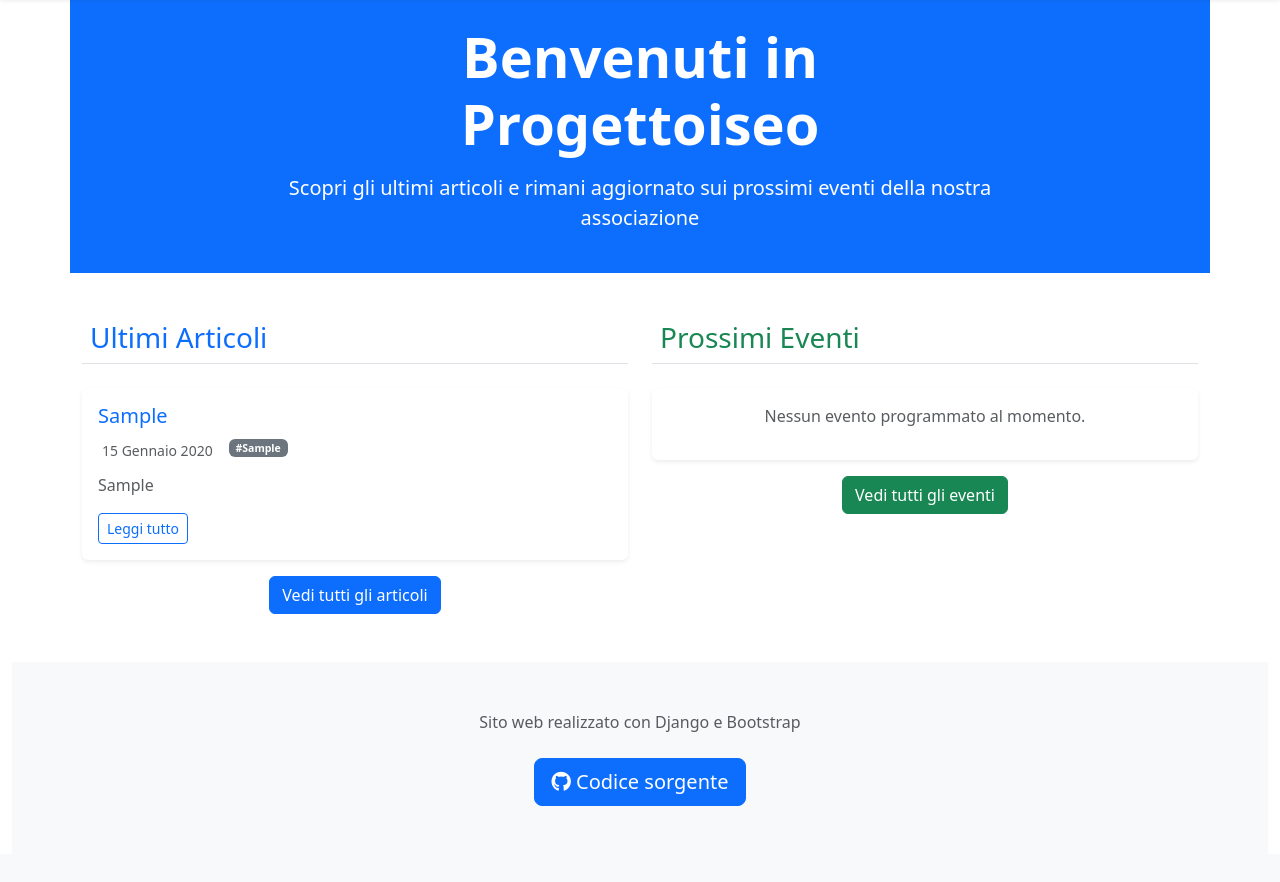
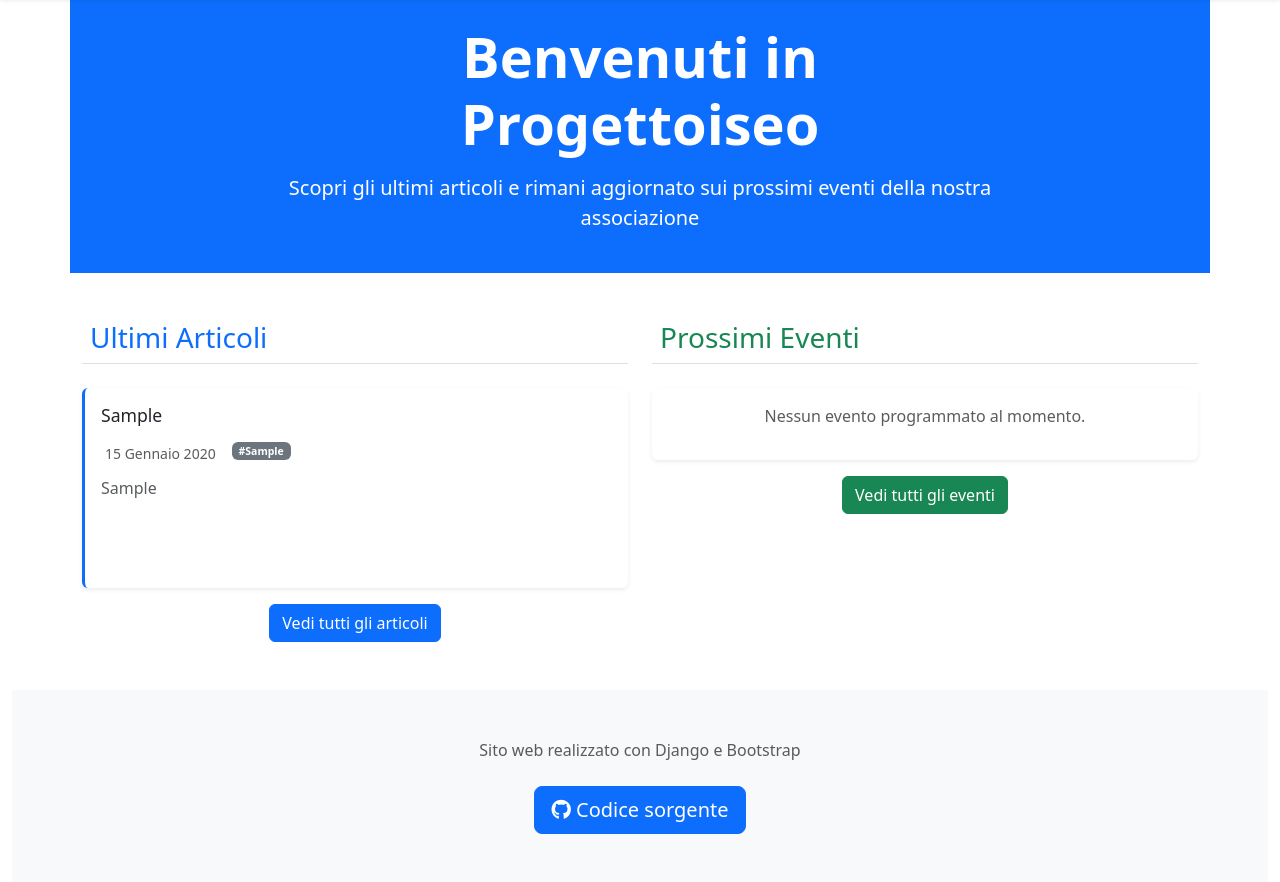
Before and after one commit to esaedro/sito_progettoiseo, a Django app: page /home/ in a window 1280 px wide. Shown: the part 81-963 px from the top of the page. Before the commit the page ends 887 px from the top, so only its background shows below. Run offline with Django 5.2, Linux system fonts and the light colour scheme; tables that the repository leaves empty hold one stand-in row (values such as "Sample post"); some libraries are stand-ins or nearby versions.

Commit message:
Sistemate pagine di articoli e eventi per garantire coerenza e migliorata la home
Resa uguale la pagina con lista vuota, implementata paginazione per la lista degli eventi e corretto
l'ordine di visualizzazione.

```diff
--- a/progettoiseo/articoli/templates/article_list.html
+++ b/progettoiseo/articoli/templates/article_list.html
@@ -106,12 +106,9 @@
                         {% if request.GET.tag %}
                             Non ci sono articoli con il tag "{{ request.GET.tag }}".
                         {% else %}
-                            Non hai ancora creato nessun articolo.
+                            Non ci sono articoli disponibili al momento.
                         {% endif %}
                     </p>
-                    <a href="{% url 'article-create' %}" class="btn btn-primary">
-                        <i class="fas fa-plus me-2"></i>Crea il tuo primo articolo
-                    </a>
                 </div>
             </div>
         {% endfor %}
--- a/progettoiseo/articoli/views.py
+++ b/progettoiseo/articoli/views.py
@@ -39,7 +39,7 @@
     template_name = 'article_detail.html'
     context_object_name = 'article'
 
-@permission_required('articoli.create_articolo')
+@permission_required('articoli.add_articolo')
 def create_articolo(request):
     profilo_utente, created = ProfiloUtente.objects.get_or_create(user=request.user)
     if request.method == 'POST':
@@ -52,7 +52,7 @@
 
     return render(request, 'article_form.html', {'form': form})
 
-@permission_required('articoli.edit_articolo')
+@permission_required('articoli.change_articolo')
 def edit_articolo(request, pk):
     profilo_utente, created = ProfiloUtente.objects.get_or_create(user=request.user)
     articolo = get_object_or_404(Articolo, pk=pk)
--- a/progettoiseo/pagine_statiche/templates/direttivo.html
+++ b/progettoiseo/pagine_statiche/templates/direttivo.html
@@ -1,7 +1,10 @@
 {% extends "layouts/base.html" %} {% block title %} progettoiseo-direttivo {% endblock %}
 
 {% block content %}
-<h1 class="text-center mb-4">Il Direttivo</h1>
+<div class="container mt-4">
+    <div class="row mb-4">
+        <h1 class="text-center mb-4">Il Direttivo</h1>
+    </div>
 
 <div class="container">
     <div class="row justify-content-center">
@@ -54,3 +57,4 @@
     {% endif %}
 </div>
 {% endblock %}
+</div>
--- a/progettoiseo/pagine_statiche/templates/home.html
+++ b/progettoiseo/pagine_statiche/templates/home.html
@@ -3,6 +3,61 @@
 {% load home_filters %}
 {% block title %} Home {% endblock %}
 {% block content %}
+
+<style>
+.clickable-card {
+    transition: transform 0.2s ease-in-out, box-shadow 0.2s ease-in-out;
+    cursor: pointer;
+    height: 200px;
+    display: flex;
+    flex-direction: column;
+}
+
+.clickable-card:hover {
+    transform: translateY(-2px);
+    box-shadow: 0 4px 15px rgba(0,0,0,0.15) !important;
+}
+
+.clickable-card .card-title a {
+    color: inherit;
+    text-decoration: none;
+}
+
+.clickable-card .card-body {
+    flex: 1;
+    display: flex;
+    flex-direction: column;
+    overflow: hidden;
+}
+
+.clickable-card .card-text {
+    flex: 1;
+    overflow: hidden;
+    text-overflow: ellipsis;
+    display: -webkit-box;
+    -webkit-line-clamp: 3;
+    -webkit-box-orient: vertical;
+}
+
+.clickable-card .card-title {
+    font-size: 1.1rem;
+    line-height: 1.3;
+    margin-bottom: 0.75rem;
+    overflow: hidden;
+    text-overflow: ellipsis;
+    display: -webkit-box;
+    -webkit-line-clamp: 2;
+    -webkit-box-orient: vertical;
+}
+
+.card-article {
+    border-left: 3px solid #0d6efd !important;
+}
+
+.card-event {
+    border-left: 3px solid #198754 !important;
+}
+</style>
 
 <!-- Sezione di benvenuto -->
 <div class="container bg-primary text-white py-4 mb-5">
@@ -27,10 +82,11 @@
 
                 {% if ultimi_articoli %}
                     {% for articolo in ultimi_articoli %}
-                    <div class="card mb-3 border-0 shadow-sm">
+                    <a href="{% url 'article-detail' articolo.pk %}" class="text-decoration-none">
+                        <div class="card mb-3 border-0 shadow-sm clickable-card card-article">
                             <div class="card-body">
                                 <h5 class="card-title">
-                                <a href="{% url 'article-detail' articolo.pk %}" class="text-decoration-none">{{ articolo.titolo }}</a>
+                                    {{ articolo.titolo }}
                                 </h5>
                                 <div class="d-flex align-items-center mb-2 text-muted small">
                                     <i class="bi bi-calendar3 me-1"></i>
@@ -46,10 +102,8 @@
                                     {% endif %}
                                 </div>
                                 <p class="card-text text-muted">
-                                {{ articolo.testo|truncate_smart:15 }}
+                                    {{ articolo.testo|truncate_smart:30 }}
                                 </p>
-                            <div class="d-flex justify-content-between align-items-center">
-                                <a href="{% url 'article-detail' articolo.pk %}" class="btn btn-outline-primary btn-sm">Leggi tutto</a>
                                 <!-- {% if articolo.get_tutti_autori %}
                                 <small class="text-muted">
                                     di {{ articolo.get_tutti_autori|format_author_list }}
@@ -57,7 +111,7 @@
                                 {% endif %} -->
                             </div>
                         </div>
-                    </div>
+                    </a>
                     {% endfor %}
                 {% else %}
                     <div class="card mb-3 border-0 shadow-sm">
@@ -82,15 +136,23 @@
 
                 {% if prossimi_eventi %}
                     {% for evento in prossimi_eventi %}
-                    <div class="card mb-3 border-0 shadow-sm">
+                    <a href="{% url 'evento-detail' evento.id %}" class="text-decoration-none">
+                        <div class="card mb-3 border-0 shadow-sm clickable-card card-event">
                             <div class="card-body">
                                 <h5 class="card-title">
-                                <a href="{% url 'evento-detail' evento.id %}" class="text-decoration-none">{{ evento.titolo }}</a>
+                                    {{ evento.titolo }}
                                 </h5>
                                 <div class="d-flex align-items-center mb-2 text-muted small">
                                     <i class="bi bi-calendar-check me-1"></i>
                                     <span class="fw-bold text-success">
+                                        {% if evento.inizio_evento %}
+                                            {{ evento.inizio_evento|date:"d/m/Y" }}
+                                            {% if evento.fine_evento and evento.fine_evento.date != evento.inizio_evento.date %}
+                                                - {{ evento.fine_evento|date:"d/m/Y" }}
+                                            {% endif %}
+                                        {% else %}
                                             {{ evento.date_evento|format_event_dates }}
+                                        {% endif %}
                                     </span>
                                 </div>
                                 {% if evento.luogo %}
@@ -100,10 +162,8 @@
                                 </div>
                                 {% endif %}
                                 <p class="card-text text-muted">
-                                {{ evento.descrizione|truncate_smart:15 }}
+                                    {{ evento.descrizione|truncate_smart:30 }}
                                 </p>
-                            <div class="d-flex justify-content-between align-items-center">
-                                <a href="{% url 'evento-detail' evento.id %}" class="btn btn-outline-success btn-sm">Dettagli evento</a>
                                 <!-- {% if evento.numero_partecipanti %}
                                 <small class="text-muted">
                                     {{ evento.numero_partecipanti }} iscritti
@@ -111,7 +171,7 @@
                                 {% endif %} -->
                             </div>
                         </div>
-                    </div>
+                    </a>
                     {% endfor %}
                 {% else %}
                     <div class="card mb-3 border-0 shadow-sm">
@@ -142,7 +202,3 @@
 </div>
 
 {% endblock %}
-
-
-<!-- TODO: titoli e bottono "leggi tutto" degli articoli visualizzati in pagina home non funzionano
- non hanno il link -->
--- a/progettoiseo/pagine_statiche/templates/storia.html
+++ b/progettoiseo/pagine_statiche/templates/storia.html
@@ -1,6 +1,9 @@
 {% extends "layouts/base.html" %} {% block title %} progettoiseo-storia {% endblock %}
 {% block content %}
-<h1 class="text-center">La nostra storia</h1>
+<div class="container mt-4">
+    <div class="row mb-4">
+            <h1 class="text-center mb-4">La nostra storia</h1>
+    </div>
     <div class="container">
         <br>
         Lorem ipsum dolor sit amet, consectetur adipiscing elit, sed do eiusmod tempor incididunt ut labore et dolore magnam aliquam quaerat voluptatem. Ut enim aeque doleamus animo, cum corpore dolemus, fieri tamen permagna accessio potest, si aliquod aeternum et infinitum.
@@ -21,4 +24,5 @@
         <br>
         Praesentibus ab iisque M. Brutus dissentiet -- quod Graeci telos nominant --, quod ipsum nullam ad aliam rem, ad id autem res referuntur omnes, fatendum est summum esse bonum quicquam nisi nescio quam illam umbram, quod appellant honestum non tam id reprehendunt, si remissius agatur, sed tantum studium tamque multam operam ponendam in eo essent. Quae cum tota res (est) ficta.
     </div>
+</div>
 {% endblock %}
```
Also changed, not shown: progettoiseo/eventi/templates/lista_eventi.html (+32 -28 lines), progettoiseo/eventi/views.py (+20 -3 lines), progettoiseo/pagine_statiche/templates/contatti.html (+13 -5 lines), progettoiseo/media/immagini_articoli/immagine_articolo_1.jpg (added), progettoiseo/media/immagini_articoli/immagine_articolo_2.jpg (added), progettoiseo/media/immagini_articoli/immagine_articolo_3.jpg (added), progettoiseo/media/immagini_articoli/immagine_articolo_4.jpg (added), progettoiseo/media/immagini_eventi/immagine_evento_1_sCwNDNS.jpg (added), progettoiseo/media/immagini_eventi/immagine_evento_2.jpg (added), progettoiseo/media/immagini_eventi/immagine_evento_3_vhO8osW.jpg (added), progettoiseo/media/immagini_eventi/immagine_evento_4.jpg (added). Lines whose indentation alone changed are shown as unchanged.
